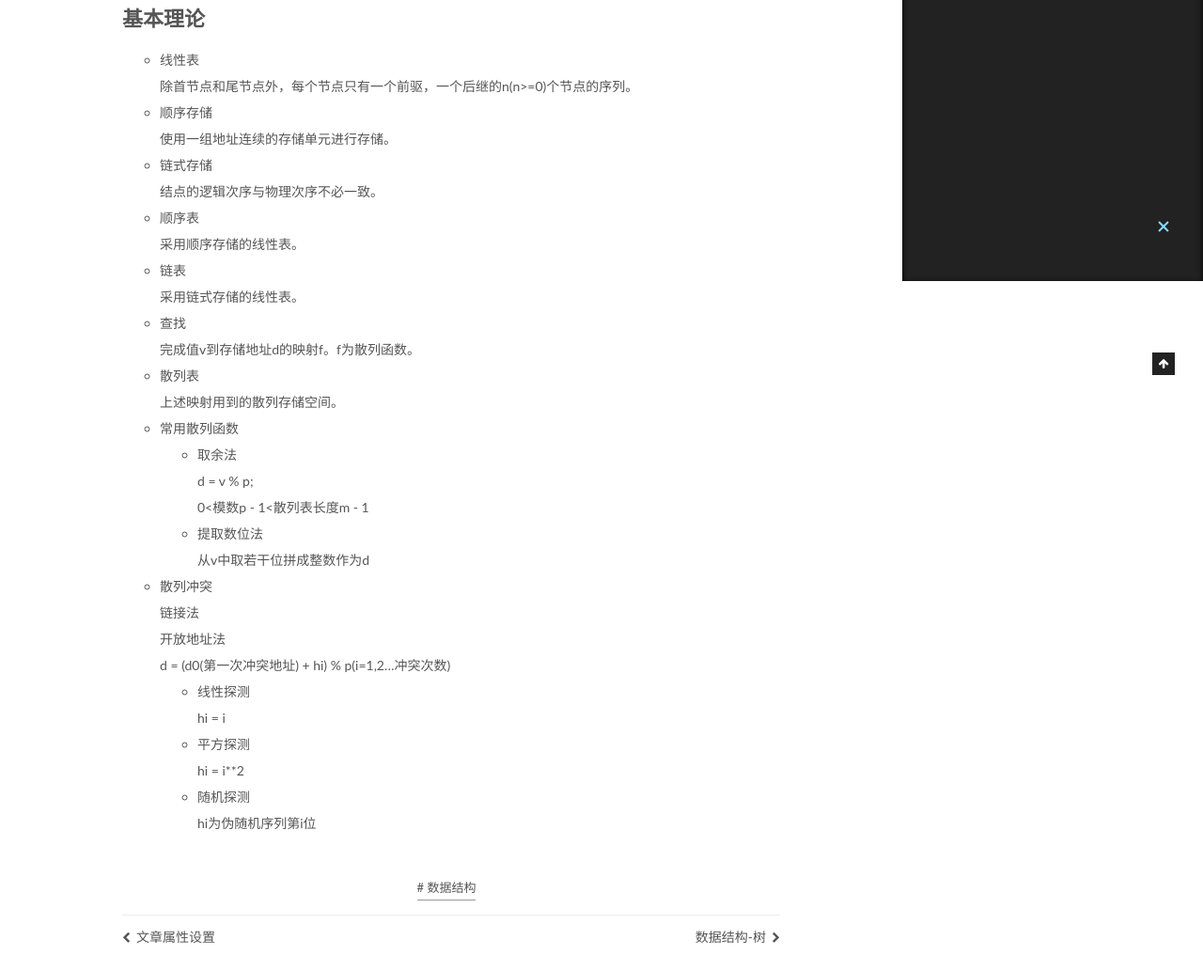
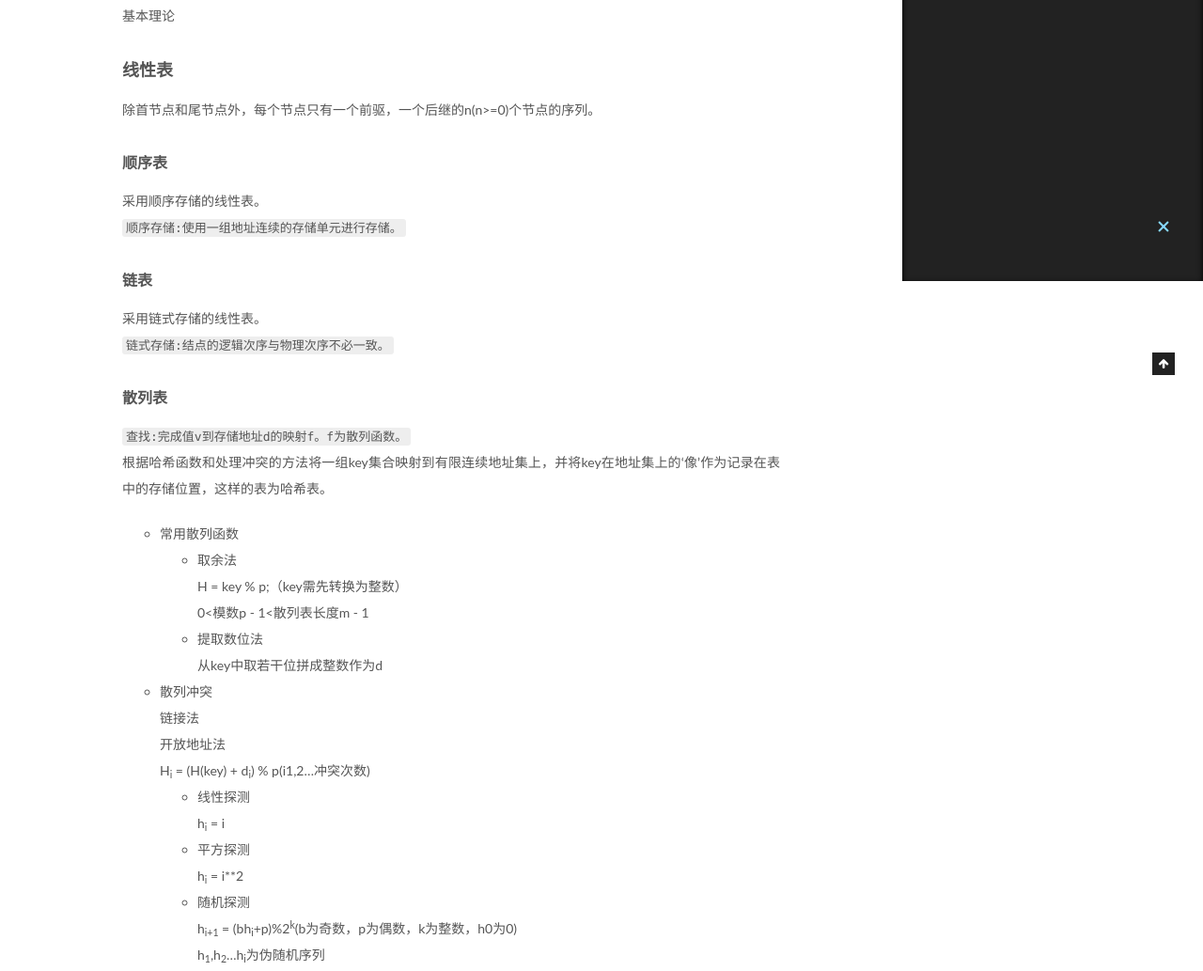
Before and after one commit to ldy-0/ldy-0.github.io, a plain HTML site: page 2018/01/05/list/index.html in a window 1280 px wide. Shown: the part 501-1534 px from the top of the page at 94% size. Drawn offline with Linux system fonts and the light colour scheme.

Commit message:
Site updated: 2018-01-19 14:47:07

```diff
--- a/2018/01/05/list/index.html
+++ b/2018/01/05/list/index.html
@@ -87,7 +87,7 @@
 <meta property="og:site_name" content="Hexo">
 <meta property="og:description" content="关于表的一些知识">
 <meta property="og:locale" content="zh-Hans">
-<meta property="og:updated_time" content="2018-01-07T06:41:05.493Z">
+<meta property="og:updated_time" content="2018-01-19T06:45:18.187Z">
 <meta name="twitter:card" content="summary">
 <meta name="twitter:title" content="数据结构-表">
 <meta name="twitter:description" content="关于表的一些知识">
@@ -333,23 +333,21 @@
 
 
         <p>关于表的一些知识<br><a id="more"></a></p>
-<h1 id="基本理论"><a href="#基本理论" class="headerlink" title="基本理论"></a>基本理论</h1><ul>
-<li>线性表<br>除首节点和尾节点外，每个节点只有一个前驱，一个后继的n(n&gt;=0)个节点的序列。</li>
-<li>顺序存储<br>使用一组地址连续的存储单元进行存储。</li>
-<li>链式存储<br>结点的逻辑次序与物理次序不必一致。</li>
-<li>顺序表<br>采用顺序存储的线性表。</li>
-<li>链表<br>采用链式存储的线性表。</li>
-<li>查找<br>完成值v到存储地址d的映射f。f为散列函数。</li>
-<li>散列表<br>上述映射用到的散列存储空间。</li>
+<p> 基本理论</p>
+<h3 id="线性表"><a href="#线性表" class="headerlink" title="线性表"></a>线性表</h3><p>除首节点和尾节点外，每个节点只有一个前驱，一个后继的n(n&gt;=0)个节点的序列。</p>
+<h4 id="顺序表"><a href="#顺序表" class="headerlink" title="顺序表"></a>顺序表</h4><p>采用顺序存储的线性表。<br><code>顺序存储:使用一组地址连续的存储单元进行存储。</code></p>
+<h4 id="链表"><a href="#链表" class="headerlink" title="链表"></a>链表</h4><p>采用链式存储的线性表。<br><code>链式存储:结点的逻辑次序与物理次序不必一致。</code></p>
+<h4 id="散列表"><a href="#散列表" class="headerlink" title="散列表"></a>散列表</h4><p><code>查找:完成值v到存储地址d的映射f。f为散列函数。</code><br>根据哈希函数和处理冲突的方法将一组key集合映射到有限连续地址集上，并将key在地址集上的‘像’作为记录在表中的存储位置，这样的表为哈希表。</p>
+<ul>
 <li>常用散列函数<ul>
-<li>取余法<br>d = v % p;<br>0&lt;模数p - 1&lt;散列表长度m - 1</li>
-<li>提取数位法<br>从v中取若干位拼成整数作为d</li>
+<li>取余法<br>H = key % p;（key需先转换为整数）<br>0&lt;模数p - 1&lt;散列表长度m - 1</li>
+<li>提取数位法<br>从key中取若干位拼成整数作为d</li>
 </ul>
 </li>
-<li>散列冲突<br>链接法<br>开放地址法<br>d = (d0(第一次冲突地址) + hi) % p(i=1,2…冲突次数) <ul>
-<li>线性探测<br>hi = i</li>
-<li>平方探测<br>hi = i**2</li>
-<li>随机探测<br>hi为伪随机序列第i位</li>
+<li>散列冲突<br>链接法<br>开放地址法<br>H<sub>i</sub> = (H(key) + d<sub>i</sub>) % p(i1,2…冲突次数) <ul>
+<li>线性探测<br>h<sub>i</sub> = i</li>
+<li>平方探测<br>h<sub>i</sub> = i**2</li>
+<li>随机探测<br>h<sub>i+1</sub> = (bh<sub>i</sub>+p)%2<sup>k</sup>(b为奇数，p为偶数，k为整数，h0为0)<br>h<sub>1</sub>,h<sub>2</sub>…h<sub>i</sub>为伪随机序列</li>
 </ul>
 </li>
 </ul>
@@ -527,7 +525,7 @@
 
 
 
-              <div class="post-toc-content"><ol class="nav"><li class="nav-item nav-level-1"><a class="nav-link" href="#基本理论"><span class="nav-number">1.</span> <span class="nav-text">基本理论</span></a></li></ol></div>
+              <div class="post-toc-content"><ol class="nav"><li class="nav-item nav-level-3"><a class="nav-link" href="#线性表"><span class="nav-number">1.</span> <span class="nav-text">线性表</span></a><ol class="nav-child"><li class="nav-item nav-level-4"><a class="nav-link" href="#顺序表"><span class="nav-number">1.1.</span> <span class="nav-text">顺序表</span></a></li><li class="nav-item nav-level-4"><a class="nav-link" href="#链表"><span class="nav-number">1.2.</span> <span class="nav-text">链表</span></a></li><li class="nav-item nav-level-4"><a class="nav-link" href="#散列表"><span class="nav-number">1.3.</span> <span class="nav-text">散列表</span></a></li></ol></li></ol></div>
 
 
           </div>
--- a/css/main.css
+++ b/css/main.css
@@ -1822,7 +1822,7 @@ pre .javascript .function {
   width: 4px;
   height: 4px;
   border-radius: 50%;
-  background: #05ff99;
+  background: #50ff6c;
 }
 .links-of-blogroll {
   font-size: 13px;
```
